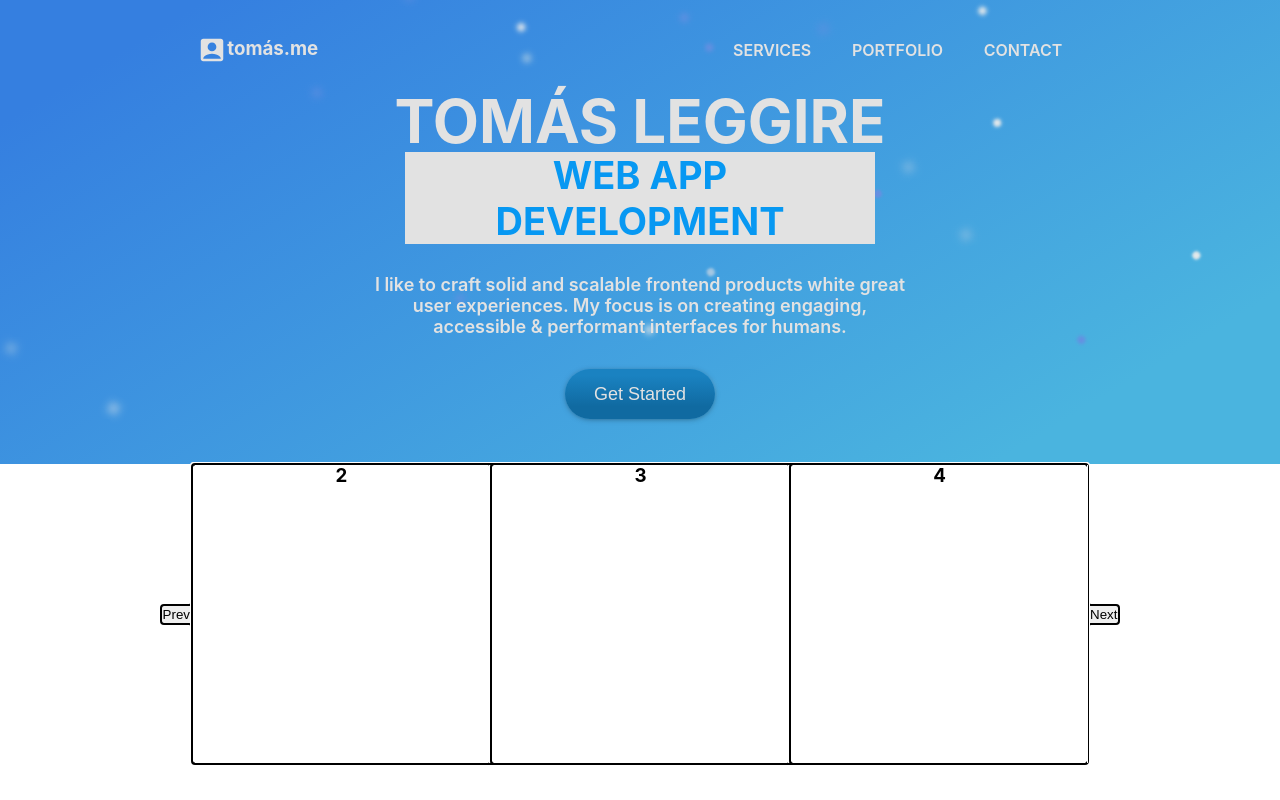
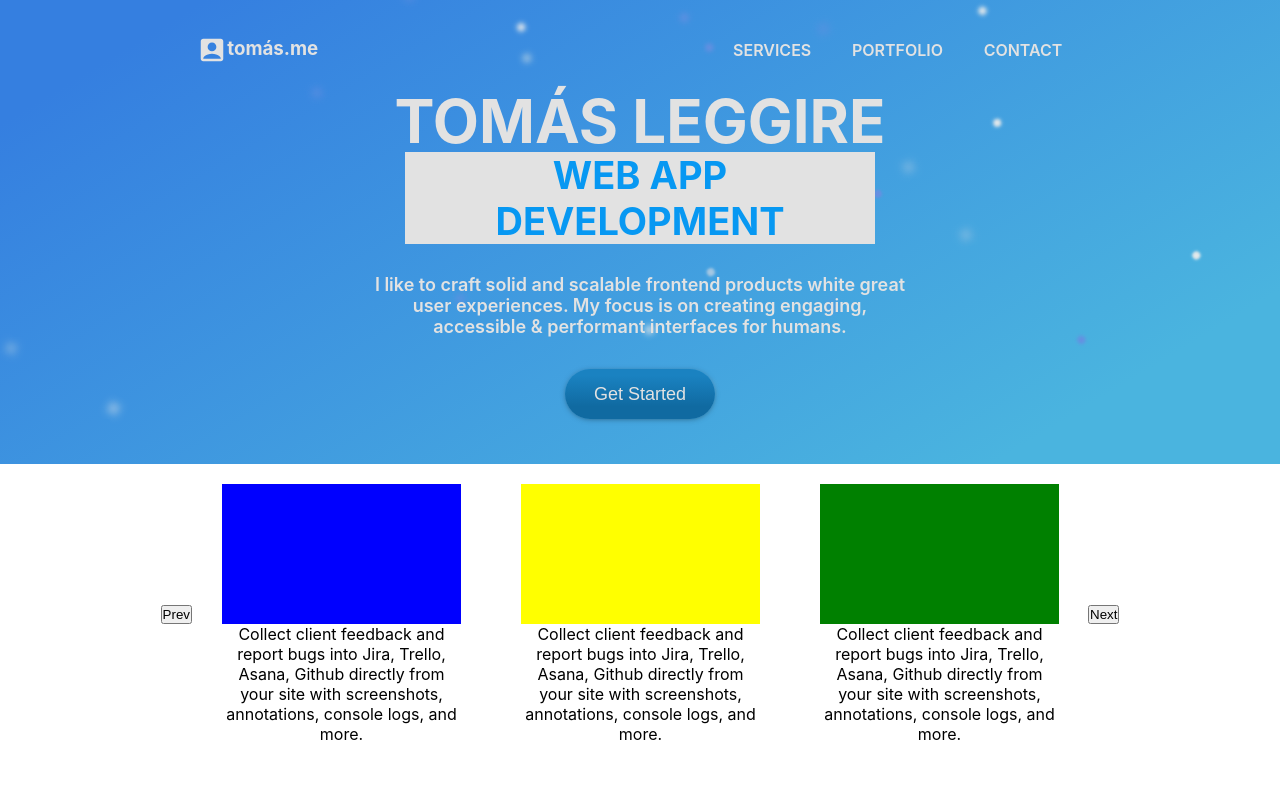
Before and after one commit to tomasleggire/tomasleggire, a React (Create React App) app: page / in a window 1280 px wide. Built offline with nearby package versions, Linux system fonts and the light colour scheme.

Commit message:
Avances en el slider

```diff
--- a/src/App.js
+++ b/src/App.js
@@ -5,9 +5,14 @@ import Navbar from './components/Navbar';
 import Portada from './components/Portada';
 import useElementOnScreen from './hooks/useElementOnScreen';
 import Services from './containers/Services';
+import AppContext from './context/AppContext';
+import useInitialState from './hooks/useInitialState';
 
 
 function App() {
+
+  const initialState = useInitialState();
+
   const [containerRef, isVisible] = useElementOnScreen({
     root: null,
     rootMargin: "0px",
@@ -15,6 +20,7 @@ function App() {
   });
 
   return (
+    <AppContext.Provider value={initialState}>
     <div className="App" ref={containerRef}>
       <HomeContainer>
         <Navbar isVisible={isVisible} />
@@ -24,6 +30,7 @@ function App() {
 
       </Services>
     </div>
+    </AppContext.Provider>
   );
 }
 
--- /dev/null
+++ b/src/components/Option.jsx
@@ -0,0 +1,11 @@
+import React from "react";
+import '../styles/Option.scss';
+
+export default function Option({image, text}) {
+    return (
+        <div className="option-main">
+            <div className="option-imagen" style={{background: `${image}`}}></div>
+            <p className="option-text">{text}</p>
+        </div>
+    )
+}
--- a/src/containers/Services.js
+++ b/src/containers/Services.js
@@ -1,8 +1,12 @@
-import React, { useRef } from "react";
-import '../styles/Services.scss';
+import React, { useRef, useContext } from "react";
+import AppContext from "../context/AppContext";
+import "../styles/Services.scss";
 import Slider from "react-slick";
+import Option from "../components/Option";
 
 export default function Services() {
+  const { optionsState } = useContext(AppContext);
+
   const slider = useRef(null);
 
   const settings = {
@@ -17,47 +21,34 @@ export default function Services() {
     autoplaySpeed: 3000,
     responsive: [
       {
-            breakpoint: 990,
+        breakpoint: 1024,
         settings: {
           slidesToShow: 2,
           slidesToScroll: 1,
-            }
+        },
       },
       {
         breakpoint: 800,
         settings: {
           slidesToShow: 1,
           slidesToScroll: 1,
-              initialSlide: 0
-            }
-          }
-        ]
+          initialSlide: 0,
+        },
+      },
+    ],
   };
 
   return (
     <div className="services-main">
       <button onClick={() => slider?.current?.slickPrev()}>Prev</button>
-            <Slider {...settings} className='services-slider' ref={slider}>
-      <div>
-        <h3>1</h3>
-      </div>
-      <div>
-        <h3>2</h3>
-      </div>
-      <div>
-        <h3>3</h3>
-      </div>
-      <div>
-        <h3>4</h3>
-      </div>
-      <div>
-        <h3>5</h3>
-      </div>
-      <div>
-        <h3>6</h3>
-      </div>
+      <Slider {...settings} className="services-slider" ref={slider}>
+        {optionsState.map((item) => {
+          return (
+            <Option image={item.image} text={item.text}/>
+          )
+        })}
       </Slider>
       <button onClick={() => slider?.current?.slickNext()}>Next</button>
     </div>
-    )
+  );
 }
--- /dev/null
+++ b/src/context/AppContext.js
@@ -0,0 +1,5 @@
+import React from "react";
+
+const AppContext = React.createContext({});
+
+export default AppContext;
--- /dev/null
+++ b/src/hooks/useInitialState.js
@@ -0,0 +1,34 @@
+const useInitialState = () => {
+    const optionsState = [
+        {
+            image: 'red',
+            text: 'Collect client feedback and report bugs into Jira, Trello, Asana, Github directly from your site with screenshots, annotations, console logs, and more.'
+        },
+        {
+            image: 'blue',
+            text: 'Collect client feedback and report bugs into Jira, Trello, Asana, Github directly from your site with screenshots, annotations, console logs, and more.'
+        },
+        {
+            image: 'yellow',
+            text: 'Collect client feedback and report bugs into Jira, Trello, Asana, Github directly from your site with screenshots, annotations, console logs, and more.'
+        },
+        {
+            image: 'green',
+            text: 'Collect client feedback and report bugs into Jira, Trello, Asana, Github directly from your site with screenshots, annotations, console logs, and more.'
+        },
+        {
+            image: 'pink',
+            text: 'Collect client feedback and report bugs into Jira, Trello, Asana, Github directly from your site with screenshots, annotations, console logs, and more.'
+        },
+        {
+            image: 'black',
+            text: 'Collect client feedback and report bugs into Jira, Trello, Asana, Github directly from your site with screenshots, annotations, console logs, and more.'
+        }
+    ]
+
+    return {
+        optionsState,
+    }
+
+}
+export default useInitialState;
--- /dev/null
+++ b/src/styles/Option.scss
@@ -0,0 +1,17 @@
+@import 'vars';
+
+.option-main {
+    height: 300px;
+    display: flex;
+    padding: 20px 30px;
+    flex-direction: column;
+}
+
+.option-imagen {
+    padding: 0 20px;
+    height: 200px;
+}
+
+.option-text {
+    text-align: center;
+}
--- a/src/styles/Services.scss
+++ b/src/styles/Services.scss
@@ -7,16 +7,15 @@
     display: flex;
     justify-content: center;
     align-items: center;
-    outline: auto;
 }
 
 .services-slider {
     width: 100%;
     margin: auto;
-    outline: auto;
 }
 
-.services-slider div {
-    outline: auto;
-    height: 300px;
+@media only screen and (max-width: 1024px) {
+    .services-main {
+        width: 80%;
+    }
 }
```
Lines whose indentation alone changed are shown as unchanged.
